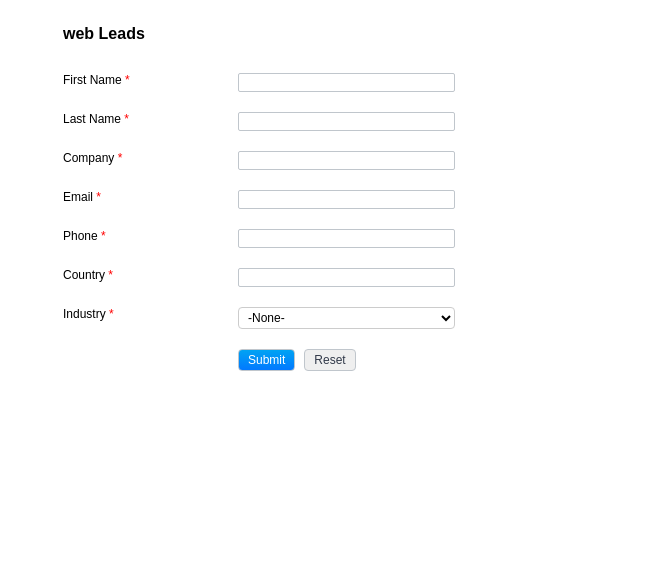
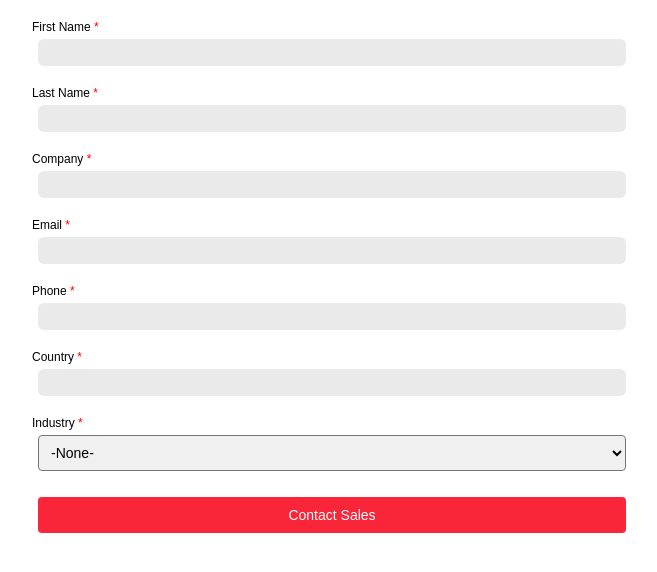
Before and after one commit to damolaag/Leads, a plain HTML site: page index.html in a window 1280 px wide. Shown: the whole page, without its empty margins (308-965 px from the left). Drawn offline with Linux system fonts and the light colour scheme.

Commit message:
Update index.html

```diff
--- a/index.html
+++ b/index.html
@@ -9,13 +9,8 @@
 					html,body{
 						margin: 0px;
 					}
-					.formsubmit.zcwf_button{
-						color: white !important;
-						background: transparent linear-gradient(0deg, #0279FF 0%, #00A3F3 100%);
-					}
 					#crmWebToEntityForm.zcwf_lblLeft{
 						width: 100%;
-						padding: 25px;
 						margin: 0 auto;
 						box-sizing: border-box;
 					}
@@ -27,28 +22,26 @@
 					#crmWebToEntityForm *{
 					direction: ltr;
 					}
-					.zcwf_lblLeft .zcwf_title{
-					word-wrap: break-word;
-					padding: 0px 6px 10px;
-					font-weight: bold }
-					.zcwf_lblLeft.cpT_primaryBtn:hover{
-					background: linear-gradient(#02acff 0,#006be4 100%)no-repeat padding-box !important;
-					box-shadow: 0 -2px 0 0  #0159b9 inset !important;
-					border: 0 !important;
-					color:  #fff !important;
-					outline: 0 !important;
-					}
+                    .zcwf_lblLeft .zcwf_title {
+                        word-wrap: break-word;
+                        font-weight: bold
+                    }
+                    .zcwf_lblLeft.cpT_primaryBtn:hover {
+                    background: linear-gradient(#02acff 0, #006be4 100%) no-repeat padding-box !important;
+                    box-shadow: 0 -2px 0 0 #0159b9 inset !important;
+                    border: 0 !important;
+                    color: #fff !important;
+                    outline: 0 !important;
+                    }
 					.zcwf_lblLeft .zcwf_col_fld input[type = text], input[type = password], .zcwf_lblLeft .zcwf_col_fld textarea{
-					width: 60%;
-					border: 1px solid  #c0c6cc !important;
+					width: 100%;
 					resize: vertical;
-					border-radius: 2px;
+					border-radius: 6px;
 					float: left;
 					}
 					.zcwf_lblLeft .zcwf_col_lab{
-					width: 30%;
+					width: 100%;
 					word-break: break-word;
-					padding: 0px 6px 0px;
 					margin-right: 10px;
 					margin-top: 5px;
 					float: left;
@@ -56,7 +49,7 @@
 					}
 					.zcwf_lblLeft .zcwf_col_fld{
 					float: left;
-					width: 68%;
+					width: 100%;
 					padding: 0px 6px 0px;
 					position: relative;
 					margin-top: 5px;
@@ -68,15 +61,17 @@
 					.dIB {display: inline-block;
 					}
 					.zcwf_lblLeft .zcwf_col_fld_slt{
-					width: 60%;
-					border: 1px solid  #ccc;
-					background:  #fff;
+					width: 100%;
+					background:  #F0F0F0;
 					border-radius: 4px;
-					font-size: 12px;
+					font-size: 14px;
 					float: left;
 					resize: vertical;
-					padding: 2px 5px;
+					padding: 8px;
 					}
+                    .zcwf_row {
+                        display: grid;
+                    }
 					.zcwf_lblLeft .zcwf_row:after, .zcwf_lblLeft .zcwf_col_fld:after{
 					content: '';
 					display: table;
@@ -85,7 +80,7 @@
 					.zcwf_lblLeft .zcwf_col_help{
 					float: left;
 					margin-left: 7px;
-					font-size: 12px;
+					font-size: 14px;
 					max-width: 35%;
 					word-break: break-word;
 					}
@@ -108,31 +103,29 @@
 					.zcwf_lblLeft .formsubmit{
 					margin-right: 5px;
 					cursor: pointer;
-					color:  #313949;
-					font-size: 12px;
+					font-size: 14px;
 					}
 					.zcwf_lblLeft .zcwf_privacy_txt{
 					width: 90%;
 					color: rgb(0, 0, 0);
-					font-size: 12px;
-					font-family: Arial;
+					font-size: 14px;
 					display: inline-block;
 					vertical-align: top;
-					color:  #313949;
+					color: var(--baseColor);
 					padding-top: 2px;
 					margin-left: 6px;
 					}
 					.zcwf_lblLeft .zcwf_button{
-					font-size: 12px;
-					color:  #313949;
-					border: 1px solid  #c0c6cc;
-					padding: 3px 9px;
+					font-size: 14px;
+					padding: 10px;
 					border-radius: 4px;
 					cursor: pointer;
-					max-width: 120px;
+                    color: white;
+                    width: 100%;
 					overflow: hidden;
 					text-overflow: ellipsis;
 					white-space: nowrap;
+                    background-color: rgba(249, 37, 57, 1);
 					}
 					.zcwf_lblLeft .zcwf_tooltip_over{
 					position: relative;
@@ -146,7 +139,7 @@
 					word-break: break-word;
 					min-width: 100px;
 					max-width: 150px;
-					color:  #313949;
+                    color: var(--baseColor);
 					z-index: 100;
 					}
 					.zcwf_lblLeft .zcwf_ckbox{
@@ -170,10 +163,20 @@
 					.zcwf_lblLeft .zcwf_col_help {width: 40%;
 					}
 					}
+                    input {
+                        padding: 0.375rem;
+                        background-color: rgba(172, 172, 172, 0.25);
+                        border-radius: 0.375rem;
+                        border: none;
+                    }
+
+                    button {
+                        width: 100%;
+                    }
 				</style>
   </head>
   <body>
-<!-- Note :
+ <!-- Note :
    - You can modify the font style and form style to suit your website.
    - Code lines with comments Do not remove this code are required for the form to work properly, make sure that you do not remove these lines of code.
    - The Mandatory check script can modified as to suit your business needs.
@@ -182,19 +185,17 @@
 	<meta name = 'viewport' content = 'width=device-width, initial-scale=1.0'>
 		<META HTTP-EQUIV = 'content-type' CONTENT = 'text/html;charset=UTF-8'>
 			<form id = 'webform6383044000000668002' action = 'https://crm.zoho.com/crm/WebToLeadForm' name = WebToLeads6383044000000668002 method = 'POST' onSubmit = 'javascript:document.charset="UTF-8"; return checkMandatory6383044000000668002()' accept-charset = 'UTF-8'>
-				<input type = 'text' style = 'display:none;' name = 'xnQsjsdp' value = 'f05c3395370d8175d2525104238a5798a7a40380cdb7b7606e5f7cbfc4449657'>
+				<input type = 'text' style = 'display:none;' name = 'xnQsjsdp' value = 'ba10a75df983a503470c6edc6a07489d6c48815a66429366d75412d8a76a93ea'>
 				</input>
 				<input type = 'hidden' name = 'zc_gad' id = 'zc_gad' value = ''>
 				</input>
-				<input type = 'text' style = 'display:none;' name = 'xmIwtLD' value = 'f21fc417fb83c1a21997b23973d43b84a9c1777f5c9fe80c9c82063b439074d2490422dc18b5778878b928d1f31f8f91'>
+				<input type = 'text' style = 'display:none;' name = 'xmIwtLD' value = 'a9e336f001812648f3dfe53a9d41891c45fa50252709b0980642c4496b40d448d614a1d81ded4d621a10b1c7babc80d3'>
 				</input>
 				<input type = 'text' style = 'display:none;' name = 'actionType' value = 'TGVhZHM='>
 				</input>
 				<input type = 'text' style = 'display:none;' name = 'returnURL' value = 'https&#x3a;&#x2f;&#x2f;dochase.com&#x2f;success&#x2f;'>
 				</input>
-				<div class = 'zcwf_title' style = 'max-width: 600px;color: black; font-family:Arial;'>
-					web Leads
-				</div>
+
 				<div class = 'zcwf_row'>
 					<div class = 'zcwf_col_lab' style = 'font-size:12px; font-family: Arial;'>
 						<label for = 'First_Name'>
@@ -411,8 +412,7 @@
 					<div class = 'zcwf_col_lab'>
 					</div>
 					<div class = 'zcwf_col_fld'>
-						<input type = 'submit' id = 'formsubmit' role = 'button' class = 'formsubmit zcwf_button' value = 'Submit' aria-label = 'Submit' title = 'Submit'>
-							<input type = 'reset' class = 'zcwf_button' role = 'button' name = 'reset' value = 'Reset' aria-label = 'Reset' title = 'Reset'>
+						<input type = 'submit' id = 'formsubmit' role = 'button' class = 'formsubmit zcwf_button' value = 'Contact Sales' aria-label = 'Submit' title = 'Submit'>
 							</div>
 						</div>
 						<script>
```
